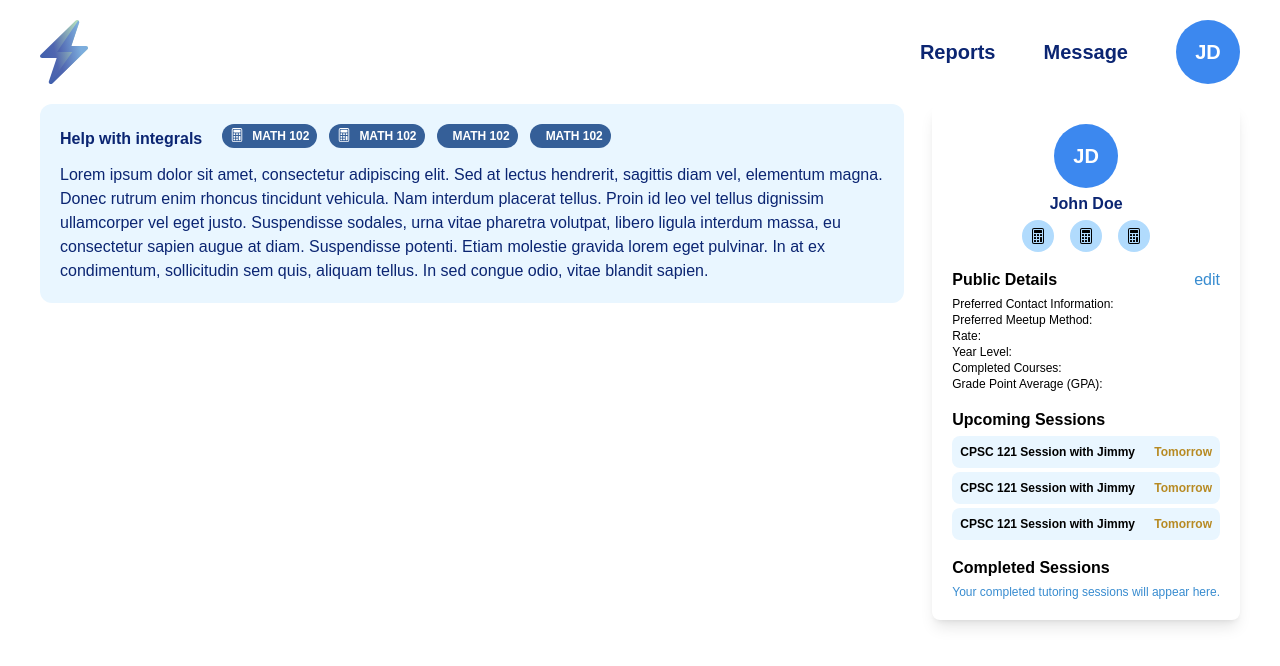
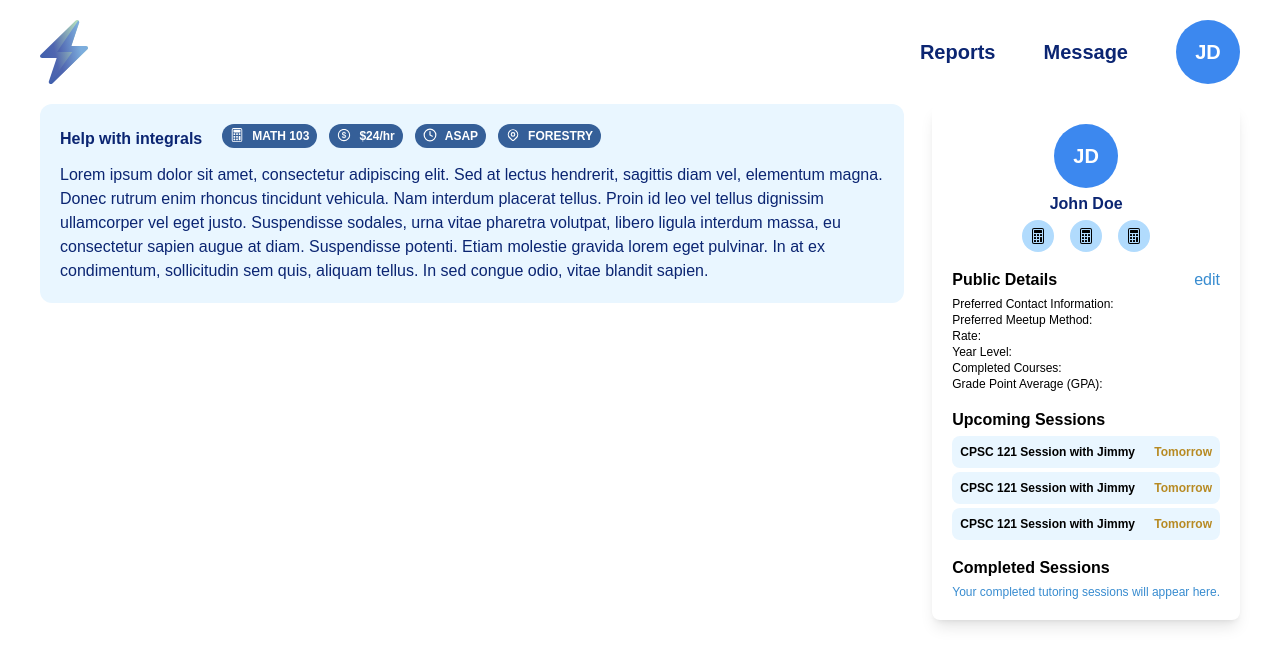
Before and after one commit to JoeDaBu/Flash, a React (Create React App) app: page / in a window 1280 px wide. Shown: the top 666 px of the page. Built offline with nearby package versions, Linux system fonts and the light colour scheme.

Commit message:
tags bug fixed

```diff
--- a/src/components/Cell.js
+++ b/src/components/Cell.js
@@ -1,5 +1,5 @@
-import React from 'react';
-import { Tags } from '../components/Tags';
+import React from 'react'
+import { Tags } from '../components/Tags'
 
 export const Cell = () => {
     return (
@@ -10,18 +10,28 @@ export const Cell = () => {
                         <b>Help with integrals</b>
                     </p>
                 </div>
-            <div className='my-5 mb-3 inline-flex gap-3'>
-                <Tags props={[true,  "MATH"]} label="MATH" />
-                <Tags props={[false,  "MATH"]} label="MATH" />
-                <Tags props={[false,  "MATH"]} />
-                <Tags props={[false,  "MATH"]} />
+                <div className="my-5 mb-3 inline-flex gap-3">
+                    <Tags isCourse={true} label="MATH 103" />
+                    <Tags isCourse={false} label="$24/hr" />
+                    <Tags isCourse={false} label="ASAP" />
+                    <Tags isCourse={false} label="FORESTRY" />
                 </div>
-            <div className='mx-5 text-primary-900'>
+                <div className="mx-5 text-primary-900">
                     <p>
-                Lorem ipsum dolor sit amet, consectetur adipiscing elit. Sed at lectus hendrerit, sagittis diam vel, elementum magna. Donec rutrum enim rhoncus tincidunt vehicula. Nam interdum placerat tellus. Proin id leo vel tellus dignissim ullamcorper vel eget justo. Suspendisse sodales, urna vitae pharetra volutpat, libero ligula interdum massa, eu consectetur sapien augue at diam. Suspendisse potenti. Etiam molestie gravida lorem eget pulvinar. In at ex condimentum, sollicitudin sem quis, aliquam tellus. In sed congue odio, vitae blandit sapien.
+                        Lorem ipsum dolor sit amet, consectetur adipiscing elit.
+                        Sed at lectus hendrerit, sagittis diam vel, elementum
+                        magna. Donec rutrum enim rhoncus tincidunt vehicula. Nam
+                        interdum placerat tellus. Proin id leo vel tellus
+                        dignissim ullamcorper vel eget justo. Suspendisse
+                        sodales, urna vitae pharetra volutpat, libero ligula
+                        interdum massa, eu consectetur sapien augue at diam.
+                        Suspendisse potenti. Etiam molestie gravida lorem eget
+                        pulvinar. In at ex condimentum, sollicitudin sem quis,
+                        aliquam tellus. In sed congue odio, vitae blandit
+                        sapien.
                     </p>
                 </div>
             </div>
         </div>
-  );
-};
+    )
+}
--- a/src/components/Tags.js
+++ b/src/components/Tags.js
@@ -1,23 +1,26 @@
-import React from 'react';
-import { renderIcon } from '../utils';
+import React from 'react'
+import { renderIcon } from '../utils'
 
-export const Tags = ({isCourse, label}) => {
-  console.log(`Label: ${label}`)
+export const Tags = ({ isCourse, label }) => {
+    const parseIcons = () => {
         if (isCourse) {
-    // const course = toString(label).split(" ")[0]
-    // console.log(course)
-    // {renderIcon(true, course)}
+            const course = label.split(' ')[0]
+            return renderIcon(true, course)
+        } else {
+            return renderIcon(false, label)
         }
+    }
+
     return (
         <div>
             <div className="flex items-center justify-center bg-primary-700 w-max rounded-full">
                 <div className="mx-2 my-1 inline-flex">
                     <div className="mr-2 text-sm text-white">
-            {renderIcon(true, label)}
+                        {parseIcons()}
                     </div>
-          <p className="font-bold text-white text-xs">MATH 102</p>
+                    <p className="font-bold text-white text-xs">{label}</p>
                 </div>
             </div>
         </div>
-  );
-};
+    )
+}
--- a/src/utils.js
+++ b/src/utils.js
@@ -1,9 +1,10 @@
-import { BsCalculator, BsCodeSlash } from 'react-icons/bs';
-import { TfiThought } from 'react-icons/tfi';
-import { HiLanguage, HiOutlineWrenchScrewdriver } from 'react-icons/hi2';
-import {GrLocation} from "react-icons/gr"
-import {AiOutlineDollar} from "react-icons/ai"
-import {CiClock2} from "react-icons/ci"
+import { BsCalculator, BsCodeSlash } from 'react-icons/bs'
+import { TfiThought } from 'react-icons/tfi'
+import { HiLanguage, HiOutlineWrenchScrewdriver } from 'react-icons/hi2'
+import { HiOutlineLocationMarker } from 'react-icons/hi'
+import { GrLocation } from 'react-icons/gr'
+import { AiOutlineDollar } from 'react-icons/ai'
+import { FiClock } from 'react-icons/fi'
 
 export const icons = {
     courses: {
@@ -13,26 +14,27 @@ export const icons = {
         ENGL: <HiLanguage />,
         ENG: <HiOutlineWrenchScrewdriver />,
     },
-  location: <GrLocation />,
+    location: <HiOutlineLocationMarker />,
     rate: <AiOutlineDollar />,
-  time: <CiClock2 />
-};
+    time: <FiClock />,
+}
 
 export const renderIcon = (course, props) => {
-  let iconOut;
-
-  // console.log(icons.courses[props]);
+    let iconOut
 
     if (course) {
         if (typeof props === 'object') {
-      iconOut = icons.courses[Object.values(props)[0]];
+            iconOut = icons.courses[Object.values(props)[0]]
         } else if (typeof props === 'string') {
-      iconOut = icons.courses[props];
+            iconOut = icons.courses[props]
         }
+    } else if (props.includes('$')) {
+        iconOut = icons.rate
+    } else if (props.includes(':') || props === 'ASAP') {
+        iconOut = icons.time
     } else {
-    iconOut = icons[props]
+        iconOut = icons.location
     }
 
-
-  return iconOut;
-};
+    return iconOut
+}
```
Lines whose indentation alone changed are shown as unchanged.
